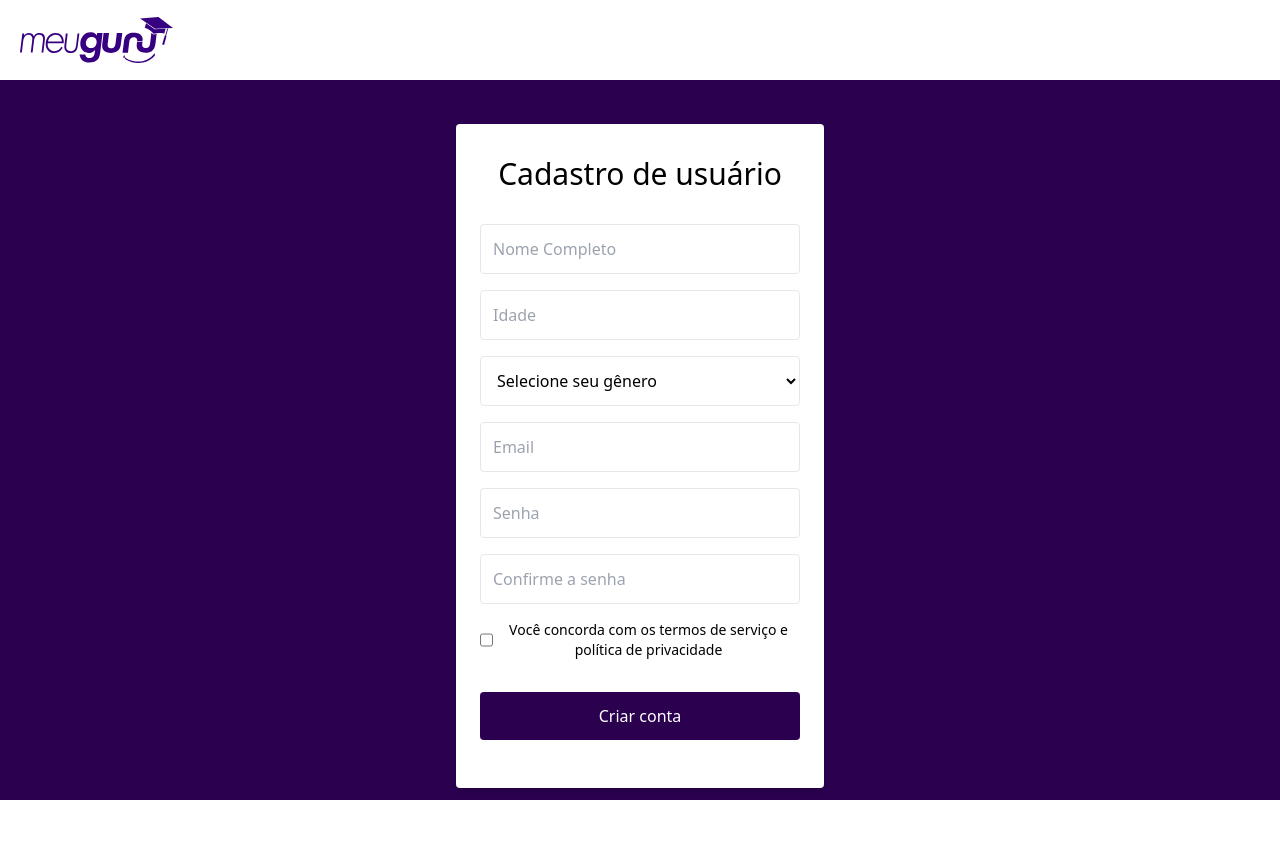
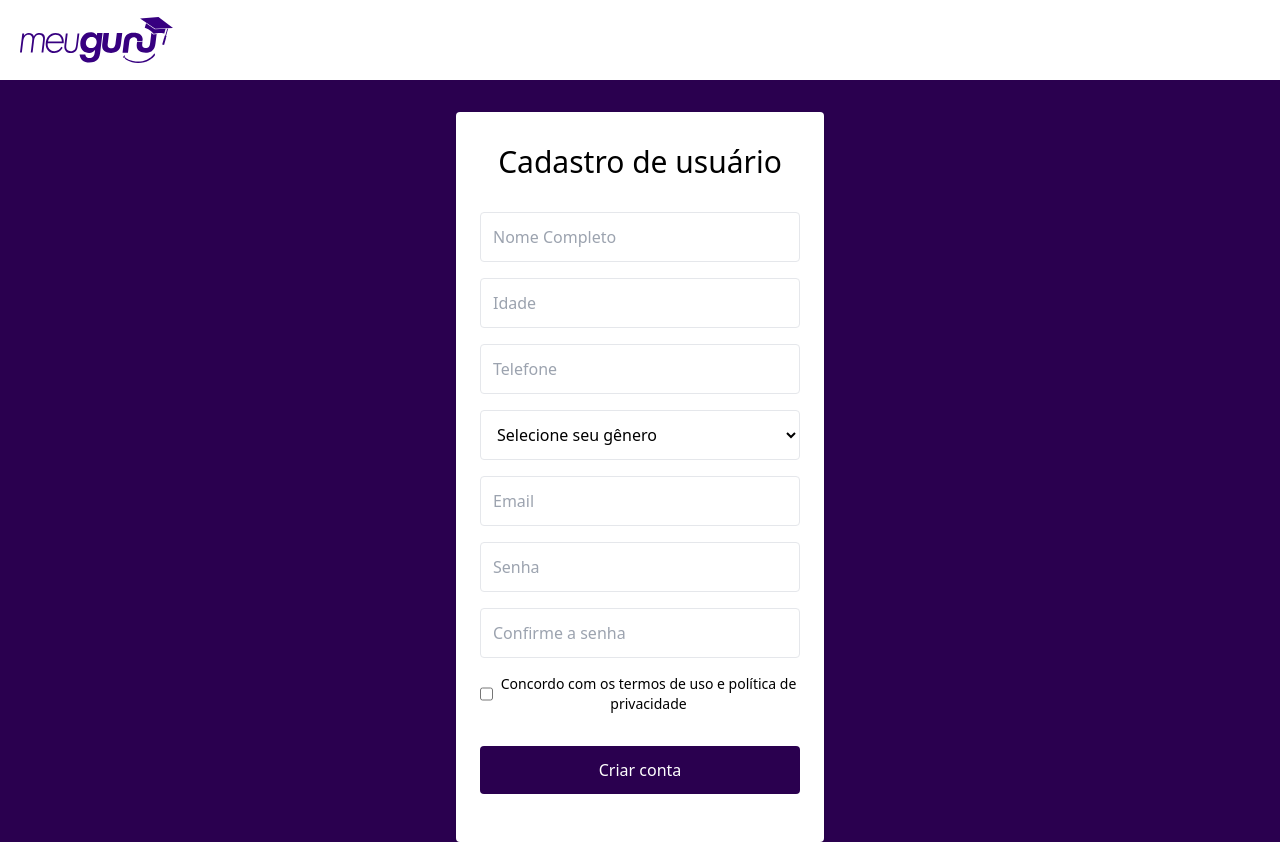
Before and after one commit to LeandroDoudement/User-auth, a Next.js app in the folder frontend/: page / in a window 1280 px wide. Before the commit the page ends 800 px from the top, so only its background shows below. Built offline with nearby package versions, Linux system fonts and the light colour scheme.

Commit message:
refactor: userForm text changes and head icon

```diff
--- a/frontend/src/components/user-form.tsx
+++ b/frontend/src/components/user-form.tsx
@@ -16,6 +16,12 @@ const userForm = () => {
           name='age'
           placeholder='Idade'
         />
+        <input
+          type='tel'
+          className='block border border-grey-light w-full p-3 rounded mb-4'
+          name='telephone'
+          placeholder='Telefone'
+        />
 
         <div className='mb-4'>
           <select
@@ -23,18 +29,12 @@ const userForm = () => {
             name='gender'
             className='block border border-grey-light w-full p-3 rounded bg-secondary'
           >
-            <option
-              value=''
-              disabled
-              selected
-              hidden
-              className=' checked:text-gray-500'
-            >
+            <option value='' disabled selected hidden>
               Selecione seu gênero
             </option>
             <option value='male'>Masculino</option>
             <option value='female'>Feminino</option>
-            <option value='undefined'>Prefiro não dizer</option>
+            <option value='notDeclared'>Prefiro não dizer</option>
           </select>
         </div>
 
@@ -65,7 +65,7 @@ const userForm = () => {
             name='termos_de_servico'
           />
           <label htmlFor='termosDeServico'>
-            Você concorda com os termos de serviço e política de privacidade
+            Concordo com os termos de uso e política de privacidade
           </label>
         </div>
         <button
--- a/frontend/src/pages/_app.tsx
+++ b/frontend/src/pages/_app.tsx
@@ -6,9 +6,19 @@ export default function App({ Component, pageProps }: AppProps) {
   return (
     <>
       <Head>
-        <title>
-          MeuGuru | Ajuda online para resolver exercícios acadêmicos
-        </title>
+        <meta charSet='utf-8' />
+        <title>MeuGuru | Registro</title>
+        <link rel='icon' href='/images/meu-guru-icon.ico' />
+        <meta
+          property='og:description'
+          name='og:description'
+          content='Aprenda suas matérias por meio da resolução de seus exercícios. Encontre tutores especializados, 24 horas por dia e 7 dias por semana.'
+        ></meta>
+        <meta
+          property='description'
+          name='description'
+          content='Aprenda suas matérias por meio da resolução de seus exercícios. Encontre tutores especializados, 24 horas por dia e 7 dias por semana.'
+        ></meta>
       </Head>
       <Component {...pageProps} />
     </>
```
Also changed, not shown: 1 other file (tests, documents, lock files or other folders).
